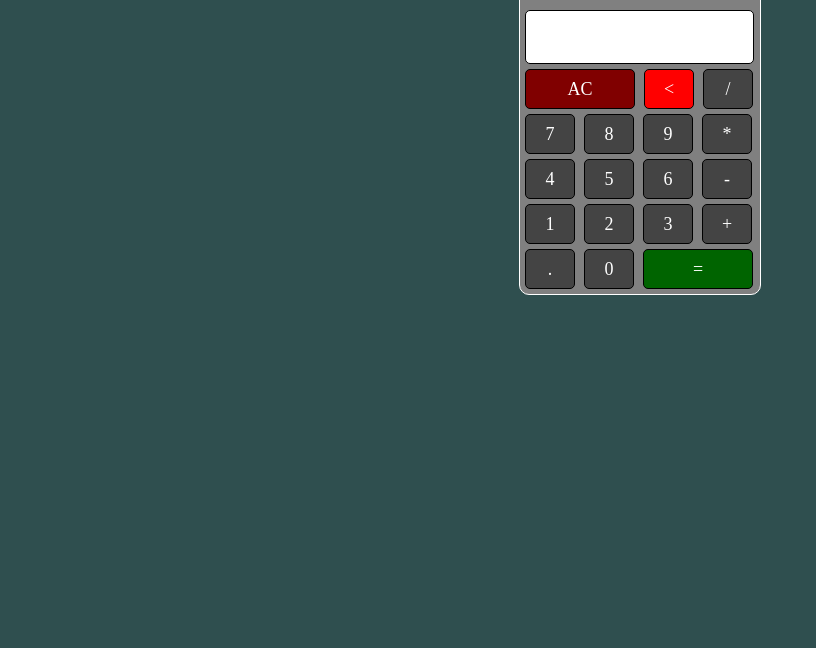
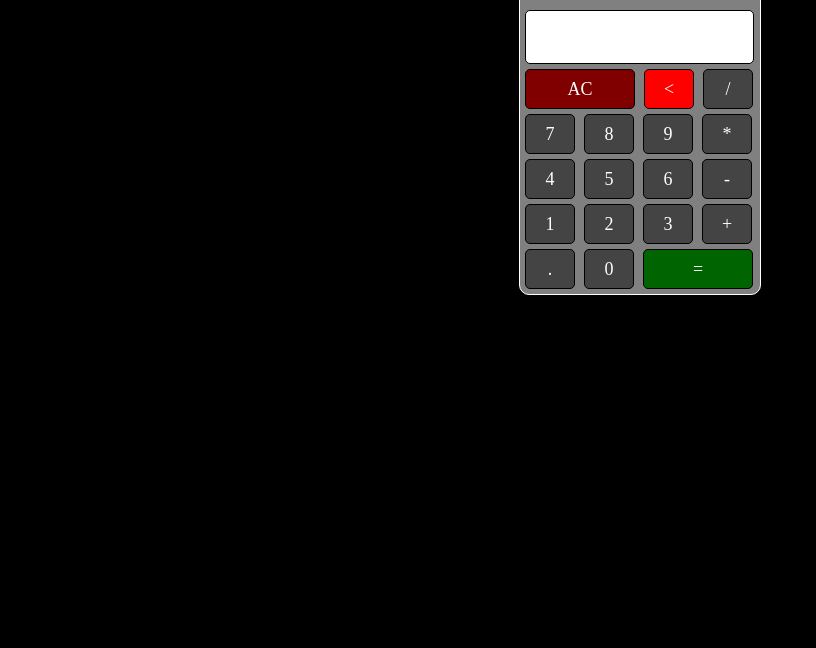
Before and after one commit to khairulsenju/kalkulator, a plain HTML site: page index.html in a window 1280 px wide. Shown: the part 152-800 px from the top of the page, without its empty margins (0-816 px from the left). Drawn offline with Linux system fonts and the light colour scheme; a web font is replaced by a local one.

Commit message:
Update index.html

```diff
--- a/index.html
+++ b/index.html
@@ -10,7 +10,7 @@
 			font-family: 'Salsa';
 		}
 		body{
-			background: darkslategrey;
+			background: black;
 		}
 		form{
 			width: 240px;
```
